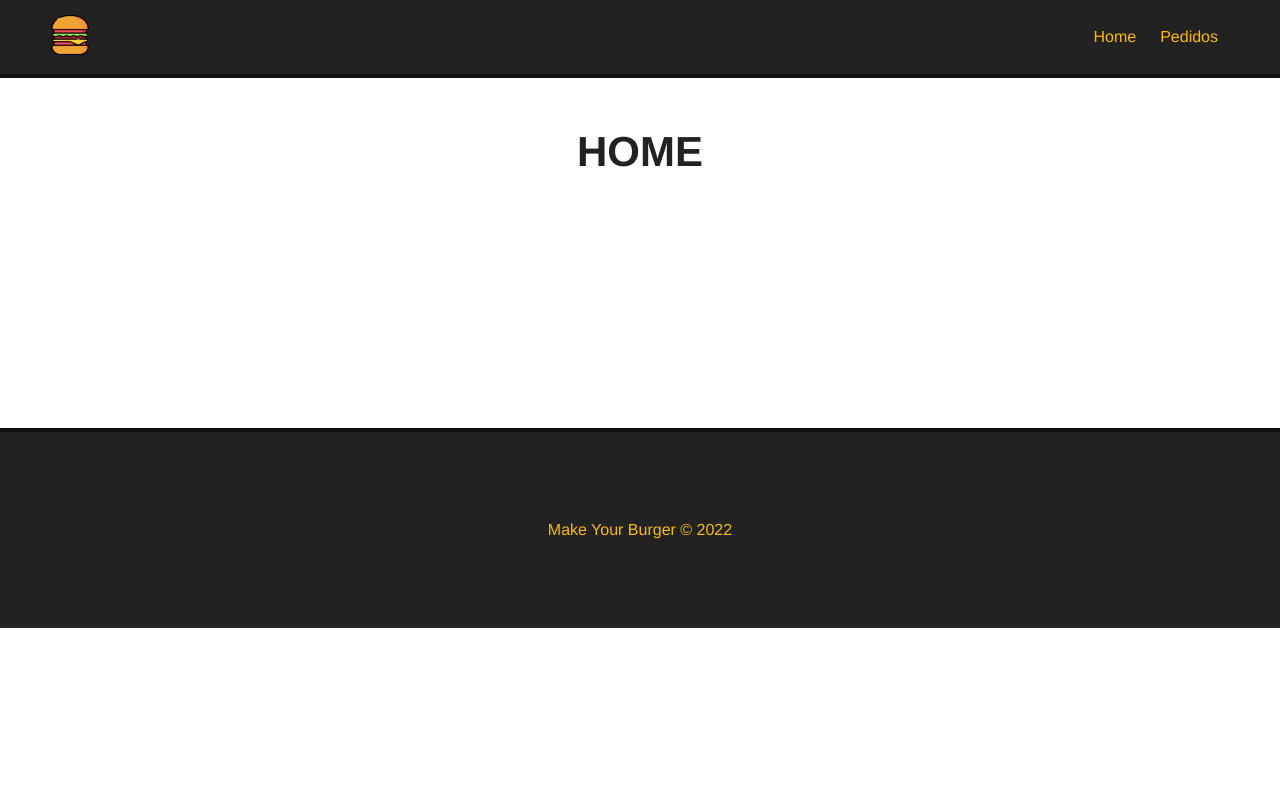
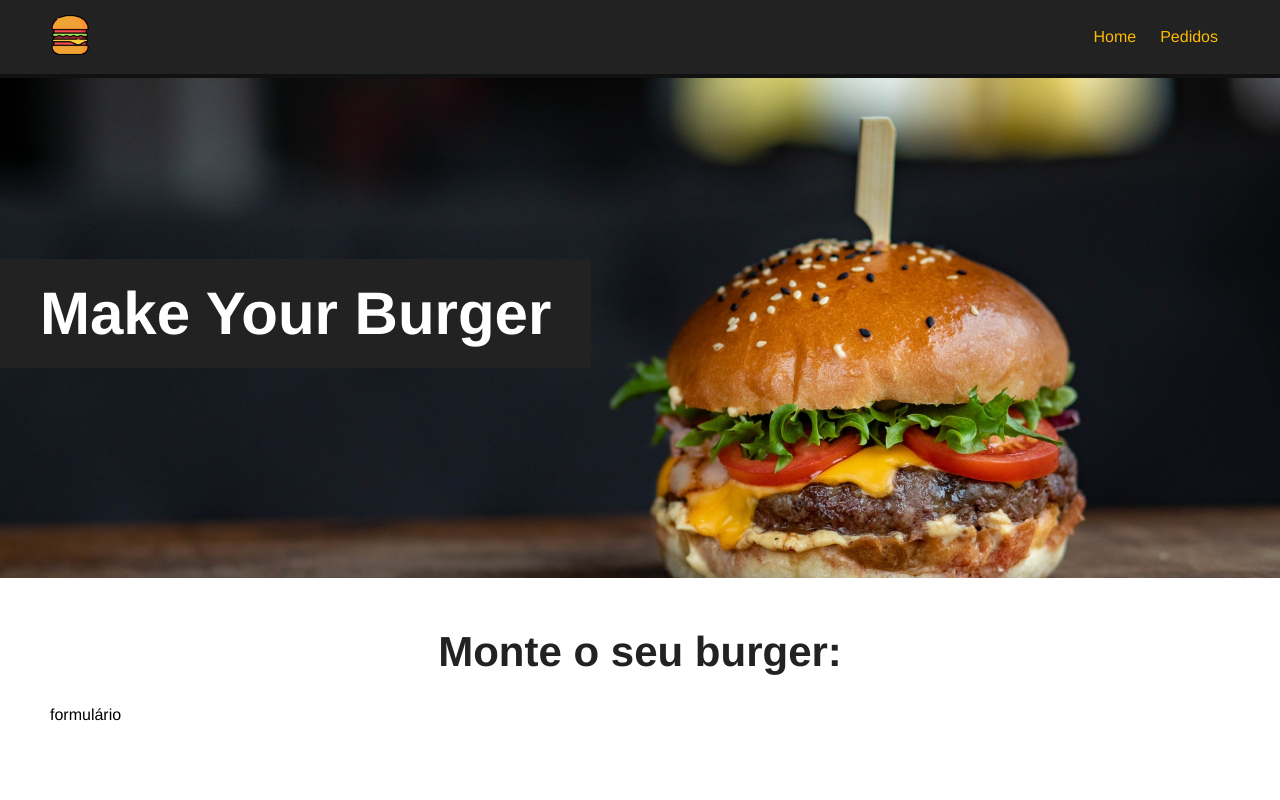
Before and after one commit to wagnerFaria/make-your-burger, a Vue app: page / in a window 1280 px wide. Shown: the top 800 px of the page. Built offline with nearby package versions, Linux system fonts and the light colour scheme.

Commit message:
Criando banner da aplicação

```diff
--- /dev/null
+++ b/src/components/Banner.vue
@@ -0,0 +1,33 @@
+<template>
+  <div id="main-banner">
+    <h1>Make Your Burger</h1>
+  </div>
+</template>
+<script>
+export default {
+  name: "Banner",
+};
+</script>
+<style scoped>
+#main-banner {
+  background-image: url("/img/burger.jpg");
+  background-position: right bottom -200px;
+  background-size: cover;
+  height: 500px;
+  display: flex;
+  align-items: center;
+  justify-content: flex-start;
+}
+#main-banner h1 {
+  color: #fff;
+  text-align: center;
+  font-size: 60px;
+  background-color: #222;
+  padding: 20px 40px;
+}
+@media (max-width: 1061px) {
+  #main-banner {
+    background-position: right bottom;
+  }
+}
+</style>
--- a/src/views/Home.vue
+++ b/src/views/Home.vue
@@ -1,12 +1,17 @@
 <template>
+  <Banner />
   <div class="main-container">
-    <h1>HOME</h1>
+    <h1>Monte o seu burger:</h1>
+    <p>formulário</p>
   </div>
 </template>
 
 <script>
+import Banner from "../components/Banner.vue";
 export default {
   name: "Home",
-  components: {},
+  components: {
+    Banner,
+  },
 };
 </script>
```
